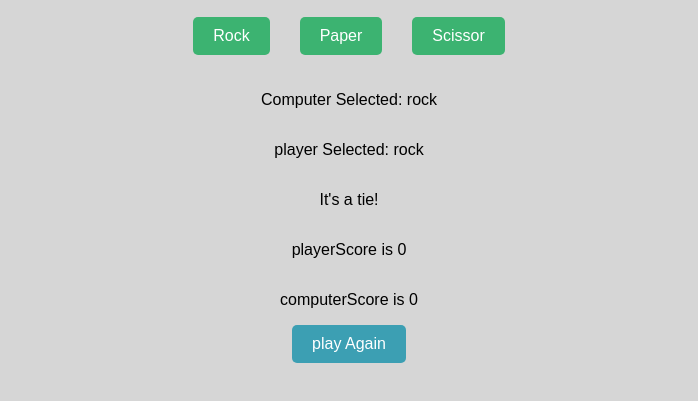
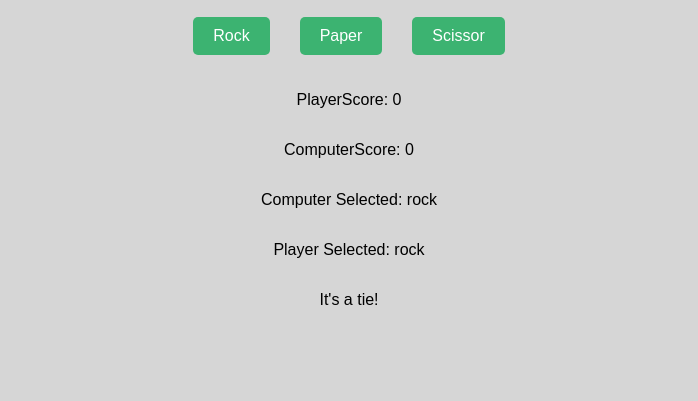
Before and after one commit to mr-Bones3108/rock-paper-Scissors, a plain HTML site: page index.html in a window 1280 px wide. Both pictures are taken after a click on the button "Rock". Shown: the part 183-584 px from the top of the page, without its empty margins (291-989 px from the left). Drawn offline with Linux system fonts and the light colour scheme.

Commit message:
add new scoring system

```diff
--- a/index.html
+++ b/index.html
@@ -82,6 +82,8 @@
             <button class="play">Scissor</button>
         </div>
         <div id="display">
+            <p id="playerScore">PlayerScore: <span id="playerScoreValue">0</span></p>
+            <p id="computerScore">ComputerScore: <span id="computerScoreValue">0</span></p>
         </div>
     </div>
 
--- a/script.js
+++ b/script.js
@@ -3,80 +3,122 @@ let computerScore =0
 const continerDiv = document.getElementsByClassName('container')
 const container = document.getElementById('display')
 
-const playRound = (playerSelection,computerSelection)=>{
-    playerSelection = playerSelection.toLocaleLowerCase()
-    computerSelection = computerSelection.toLocaleLowerCase()
+var playerScoreElement = document.getElementById("playerScoreValue");
+var computerScoreElement = document.getElementById("computerScoreValue");
 
-    if(playerSelection === computerSelection){
+
+const playRound = (playerSelection, computerSelection) => {
+    playerSelection = playerSelection.toLowerCase();
+    computerSelection = computerSelection.toLowerCase();
+
+    if (playerSelection === computerSelection) {
         return "It's a tie!";
     }
 
     if (
-        (playerSelection === "rock" && computerSelection === "scissors") ||
+        (playerSelection === "rock" && computerSelection === "scissor") ||
         (playerSelection === "paper" && computerSelection === "rock") ||
-        (playerSelection === "scissors" && computerSelection === "paper")
+        (playerSelection === "scissor" && computerSelection === "paper")
     ) {
-        playerScore++
+        playerScore++;
         return `You Win! ${playerSelection} beats ${computerSelection}`;
     }
 
     // Otherwise, the computer wins
-      computerScore++
+    computerScore++;
     return `You Lose! ${computerSelection} beats ${playerSelection}`;
-
 };
 
-
-const playRockPaperScissor = (userInput)=>{
 let getComputerChoice = ()=>{
     const chooseOne = ["rock", "paper", "scissor"]
     const RandomIndex = Math.floor(Math.random() * chooseOne.length)
     return chooseOne[RandomIndex]
 }
 
+
+const playRockPaperScissor = (userInput)=>{
+
     let computerSelection = getComputerChoice()
-    const compSelected = document.createElement('p')
-    compSelected.textContent = `Computer Selected:  ${computerSelection}`
-    container.appendChild(compSelected)
 
     let playerSelection = userInput.toLocaleLowerCase()
-    const playerDiv = document.createElement('p')
-    playerDiv.textContent=`player Selected:  ${playerSelection}`
-    container.appendChild(playerDiv)
 
-    console.log("player :",playerSelection)
-    console.log("computer :",computerSelection)
+
+    const previousCompSelected = container.querySelector('.comp-selected');
+    const previousPlayerSelected = container.querySelector('.player-selected');
+    const PreviousResult = container.querySelector('.result')
+
+    if (previousCompSelected) {
+        container.removeChild(previousCompSelected);
+    }
+
+    if (previousPlayerSelected) {
+        container.removeChild(previousPlayerSelected);
+    }
+    if(PreviousResult){
+        container.removeChild(PreviousResult);
+    }
+
+
+    const compSelected = document.createElement('p');
+    compSelected.textContent = `Computer Selected: ${computerSelection}`;
+    compSelected.classList.add('comp-selected');
+    container.appendChild(compSelected);
+
+    const playerSelected = document.createElement('p');
+    playerSelected.textContent = `Player Selected: ${playerSelection}`;
+    playerSelected.classList.add('player-selected');
+    container.appendChild(playerSelected);
 
 
     const result = playRound(playerSelection, computerSelection);
-    const resultDiv = document.createElement('p')
+    const resultDiv = document.createElement('p');
     resultDiv.textContent = result
+    resultDiv.classList.add('result')
     container.appendChild(resultDiv)
 
 
-    const playerScoreDiv = document.createElement('p')
-    playerScoreDiv.textContent = `playerScore is ${playerScore}`
-    container.appendChild(playerScoreDiv)
+    updatePlayerScore(playerScore);
+    updateComputerScore(computerScore);
+    if (playerScore==5){
+        // console.log("playerWins")
+        const playerWins = document.createElement('p')
+        playerWins.textContent=`Congrats you win ur score is ${playerScore} and comp score is ${computerScore} `
+        container.appendChild(playerWins)
+
+        playAgain()
+    }
+    else if(computerScore==5){
+        // console.log("ComputerWins")
+        const CompWins = document.createElement('p')
+        CompWins.textContent=`Computer Wins player score is ${playerScore} and comp score is ${computerScore} `
+        container.appendChild(CompWins)
+
+        playAgain()
+    }
+}
 
 
-    const compScoreDiv = document.createElement('p')
-    compScoreDiv.textContent = `computerScore is ${computerScore}`
-    container.appendChild(compScoreDiv)
-
-
+function playAgain(){
     const buttonDiv = document.createElement('button')
     buttonDiv.textContent="play Again"
     container.appendChild(buttonDiv)
     buttonDiv.classList.add("replay")
-
+    disableButtons(playButtons);
 
     buttonDiv.addEventListener('click',function(){
         location.reload();
     })
 }
 
+// Function to update player's score
+function updatePlayerScore(score) {
+    playerScoreElement.textContent = score;
+}
 
-
+// Function to update computer's score
+function updateComputerScore(score) {
+    computerScoreElement.textContent = score;
+}
 
 const playButtons = document.querySelectorAll('.play');
 
@@ -89,6 +131,5 @@ function disableButtons(buttons) {
 playButtons.forEach(button => {
     button.addEventListener('click', function() {
         playRockPaperScissor(button.textContent);
-        disableButtons(playButtons);
     });
 });
```
Lines whose indentation alone changed are shown as unchanged.
